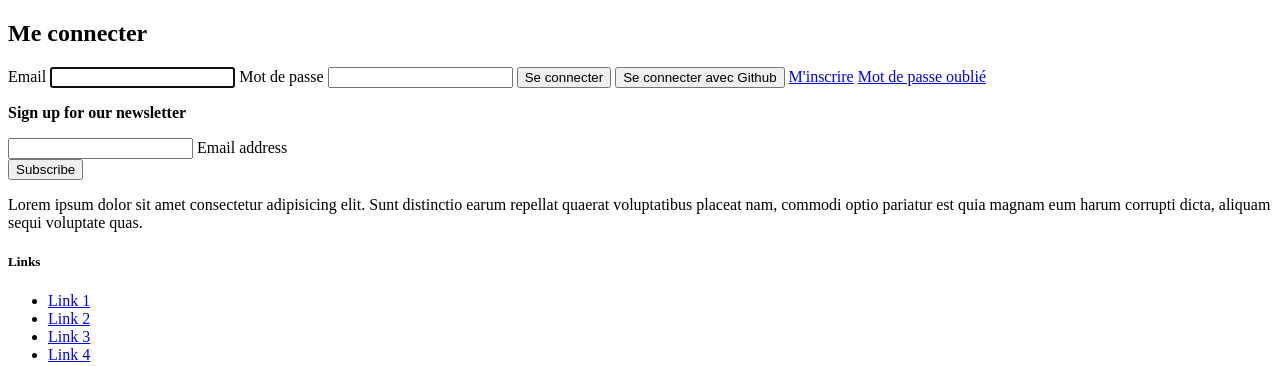
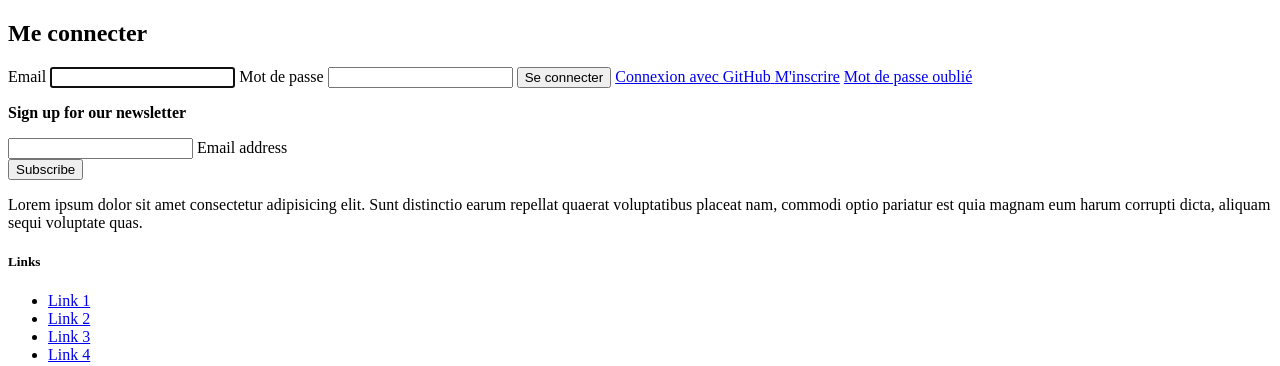
Before and after one commit to MessineB/Symfony_project, a Symfony app: template templates/security/login.html.twig in a window 1280 px wide. Shown: the part 148-514 px from the top of the page. Run offline with Twig, Linux system fonts and the light colour scheme; the template is opened without the code that fills it, so the values that code supplies are empty; some libraries are stand-ins or nearby versions.

Commit message:
rendu symfony

```diff
--- a/src/Controller/SocialAuthenticationController.php
+++ b/src/Controller/SocialAuthenticationController.php
@@ -15,7 +15,6 @@ class SocialAuthenticationController extends AbstractController
     {
         //Redirect to github
         return $clientRegistry->getClient('github')->redirect([
-            'user',
             'user:email'
         ], []);
     }
--- a/src/Security/GithubAuthenticator.php
+++ b/src/Security/GithubAuthenticator.php
@@ -68,10 +68,11 @@ class GithubAuthenticator extends OAuth2Authenticator
                     $existingUser
                         ->setEmail($githubUser->getEmail())
                         ->setGithubId($githubUser->getId())
+                        ->setFirstname('firstname')
+                        ->setLastname('lastname')
+                        ->setLastname('username')
                         ->setRoles(['ROLE_USER'])
                         ->setPassword('')
-                        ->setFirstname('firstname')
-                        ->setLastname('lastname')
                         ->setIsVerified(true)
                         ->setUsername($githubUser->getName());
                     ;
--- a/templates/security/login.html.twig
+++ b/templates/security/login.html.twig
@@ -41,9 +41,10 @@
                 <button class="btn btn-lg btn-primary mt-3" type="submit">
                     Se connecter
                 </button>
-                <button class="btn btn-lg btn-primary mt-3" type="submit">
-                    Se connecter avec Github
-                </button>
+                <a href="{{ path('connect_github') }}" class="btn btn-primary mt-3">
+                    <span>Connexion avec GitHub</span>
+                </a>
+
                 <a href="{{ path('app_register') }}" class="btn btn-secondary mt-3">M'inscrire</a>
                 <a href="{{ path('app_forgot_password_request') }}" class="btn btn-secondary mt-3">Mot de passe oublié</a>
 
```
